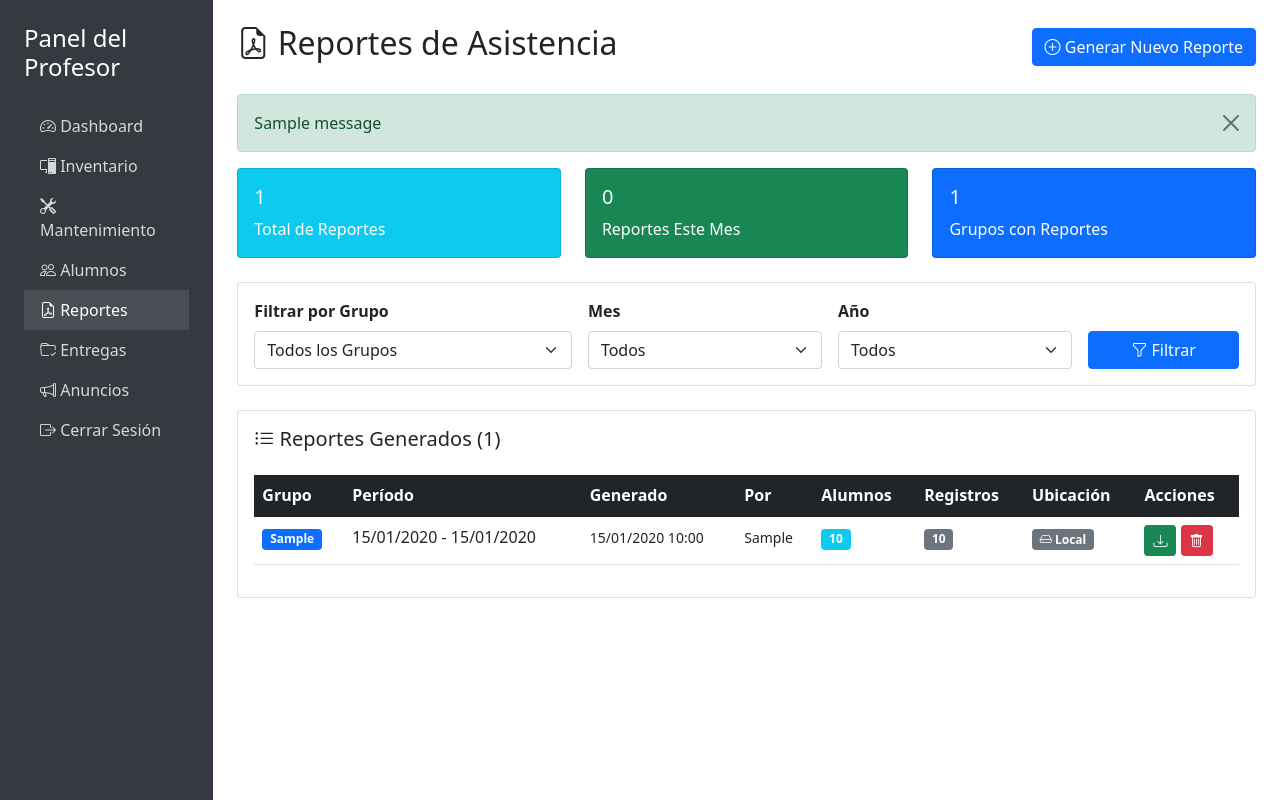
After one commit to vicmvg/taller-computoV2, a Flask app: page /admin/reportes-asistencia in a window 1280 px wide. The commit adds this page. Run offline with Flask 3, Linux system fonts and the light colour scheme; the visitor is signed in with stand-in values (Sample User, id 1); tables that the repository leaves empty hold one stand-in row (values such as "Sample post"); one stand-in notice (Sample message) is shown.

Commit message:
reportesasistencia

```diff
--- a/app.py
+++ b/app.py
@@ -118,6 +118,19 @@ class Asistencia(db.Model):
 
     # Relación para saber de quién es la asistencia
     alumno = db.relationship('UsuarioAlumno', backref=db.backref('asistencias', lazy=True))
+
+# --- MODELO PARA REGISTRO DE REPORTES GENERADOS ---
+class ReporteAsistencia(db.Model):
+    id = db.Column(db.Integer, primary_key=True)
+    grupo = db.Column(db.String(20), nullable=False)  # Ej: "6A"
+    fecha_inicio = db.Column(db.Date, nullable=False)
+    fecha_fin = db.Column(db.Date, nullable=True)  # Puede ser None si es solo un día
+    fecha_generacion = db.Column(db.DateTime, default=datetime.utcnow)
+    archivo_url = db.Column(db.String(500))  # URL de S3 o ruta local
+    nombre_archivo = db.Column(db.String(200))
+    generado_por = db.Column(db.String(100))  # Username del profesor
+    total_alumnos = db.Column(db.Integer, default=0)
+    total_registros = db.Column(db.Integer, default=0)
 
 # --- MODELO PARA ACTIVIDADES POR GRADO ---
 class ActividadGrado(db.Model):
@@ -366,6 +379,25 @@ def generar_pdf_asistencia(grupo, fecha_inicio, fecha_fin=None):
         f.write(buffer.getvalue())
 
     print(f"💾 PDF guardado localmente como respaldo")
+
+    # 🆕 REGISTRAR EL REPORTE EN LA BASE DE DATOS
+    try:
+        nuevo_reporte = ReporteAsistencia(
+            grupo=grupo,
+            fecha_inicio=fecha_inicio_obj,
+            fecha_fin=datetime.strptime(fecha_fin, '%Y-%m-%d').date() if fecha_fin else None,
+            archivo_url=file_url or f"reportes/{filename}",
+            nombre_archivo=filename,
+            generado_por=session.get('user', 'Sistema'),
+            total_alumnos=total_alumnos,
+            total_registros=total_registros
+        )
+        db.session.add(nuevo_reporte)
+        db.session.commit()
+        print(f"📝 Reporte registrado en base de datos")
+    except Exception as e:
+        print(f"⚠️ Error al registrar reporte en BD: {str(e)}")
+        # No afecta la generación del PDF
 
     # 🔥 IMPORTANTE: Devolver el buffer para descarga inmediata
     buffer.seek(0)  # Resetear el puntero al inicio
@@ -683,6 +715,144 @@ def calificar_entrega(id):
 
     flash(f'Entrega de {entrega.nombre_alumno} calificada con {entrega.estrellas} estrellas.', 'success')
     return redirect(url_for('ver_entregas_alumnos'))
+
+# --- RUTAS PARA VER REPORTES GENERADOS ---
+
+@app.route('/admin/reportes-asistencia')
+def ver_reportes_asistencia():
+    """Página para ver todos los reportes generados con filtros"""
+    if 'user' not in session or session.get('tipo_usuario') != 'profesor':
+        return redirect(url_for('login'))
+
+    # Obtener filtros
+    filtro_grupo = request.args.get('grupo', 'Todos')
+    filtro_mes = request.args.get('mes', '')
+    filtro_anio = request.args.get('anio', '')
+
+    # Query base
+    query = ReporteAsistencia.query
+
+    # Aplicar filtro de grupo
+    if filtro_grupo and filtro_grupo != 'Todos':
+        query = query.filter_by(grupo=filtro_grupo)
+
+    # Aplicar filtro de mes/año
+    if filtro_mes and filtro_anio:
+        try:
+            mes = int(filtro_mes)
+            anio = int(filtro_anio)
+            # Filtrar reportes del mes seleccionado
+            primer_dia = date(anio, mes, 1)
+            if mes == 12:
+                ultimo_dia = date(anio + 1, 1, 1) - timedelta(days=1)
+            else:
+                ultimo_dia = date(anio, mes + 1, 1) - timedelta(days=1)
+
+            query = query.filter(
+                ReporteAsistencia.fecha_inicio >= primer_dia,
+                ReporteAsistencia.fecha_inicio <= ultimo_dia
+            )
+        except:
+            pass
+
+    # Ordenar por fecha de generación (más reciente primero)
+    reportes = query.order_by(ReporteAsistencia.fecha_generacion.desc()).all()
+
+    # Obtener lista de grupos únicos para el filtro
+    grupos_disponibles = db.session.query(ReporteAsistencia.grupo).distinct().all()
+    grupos_disponibles = [g[0] for g in grupos_disponibles]
+
+    # Estadísticas
+    total_reportes = ReporteAsistencia.query.count()
+    reportes_este_mes = ReporteAsistencia.query.filter(
+        ReporteAsistencia.fecha_generacion >= date.today().replace(day=1)
+    ).count()
+
+    return render_template('admin/reportes_asistencia.html',
+                         reportes=reportes,
+                         grupos_disponibles=grupos_disponibles,
+                         filtro_grupo=filtro_grupo,
+                         filtro_mes=filtro_mes,
+                         filtro_anio=filtro_anio,
+                         total_reportes=total_reportes,
+                         reportes_este_mes=reportes_este_mes,
+                         fecha_hoy=date.today().isoformat())
+
+@app.route('/admin/descargar-reporte/<int:reporte_id>')
+def descargar_reporte_guardado(reporte_id):
+    """Descargar un reporte previamente generado"""
+    if 'user' not in session or session.get('tipo_usuario') != 'profesor':
+        return redirect(url_for('login'))
+
+    reporte = ReporteAsistencia.query.get_or_404(reporte_id)
+
+    try:
+        # Si está en S3
+        if reporte.archivo_url and reporte.archivo_url.startswith('http'):
+            if S3_ENDPOINT and S3_KEY and S3_SECRET:
+                s3 = boto3.client('s3',
+                                endpoint_url=S3_ENDPOINT,
+                                aws_access_key_id=S3_KEY,
+                                aws_secret_access_key=S3_SECRET,
+                                region_name='us-west-1')
+
+                # Extraer el key del archivo
+                key = f"reportes/{reporte.nombre_archivo}"
+
+                # Descargar desde S3
+                s3_object = s3.get_object(Bucket=S3_BUCKET, Key=key)
+                pdf_content = s3_object['Body'].read()
+
+                return send_file(
+                    BytesIO(pdf_content),
+                    mimetype='application/pdf',
+                    as_attachment=True,
+                    download_name=reporte.nombre_archivo
+                )
+
+        # Si está guardado localmente
+        return send_from_directory(
+            os.path.join(UPLOAD_FOLDER, 'reportes'),
+            reporte.nombre_archivo,
+            as_attachment=True
+        )
+
+    except Exception as e:
+        flash(f'Error al descargar reporte: {str(e)}', 'danger')
+        return redirect(url_for('ver_reportes_asistencia'))
+
+@app.route('/admin/eliminar-reporte/<int:reporte_id>')
+def eliminar_reporte(reporte_id):
+    """Eliminar un reporte del registro (no borra el archivo físico)"""
+    if 'user' not in session or session.get('tipo_usuario') != 'profesor':
+        return redirect(url_for('login'))
+
+    reporte = ReporteAsistencia.query.get_or_404(reporte_id)
+
+    try:
+        # Opcionalmente eliminar de S3
+        if reporte.archivo_url and reporte.archivo_url.startswith('http') and S3_ENDPOINT and S3_KEY and S3_SECRET:
+            try:
+                s3 = boto3.client('s3',
+                                endpoint_url=S3_ENDPOINT,
+                                aws_access_key_id=S3_KEY,
+                                aws_secret_access_key=S3_SECRET,
+                                region_name='us-west-1')
+                key = f"reportes/{reporte.nombre_archivo}"
+                s3.delete_object(Bucket=S3_BUCKET, Key=key)
+                print(f"🗑️ Archivo eliminado de S3: {key}")
+            except Exception as e:
+                print(f"⚠️ No se pudo eliminar de S3: {e}")
+
+        # Eliminar registro de la base de datos
+        db.session.delete(reporte)
+        db.session.commit()
+        flash('Reporte eliminado correctamente', 'success')
+
+    except Exception as e:
+        flash(f'Error al eliminar reporte: {str(e)}', 'danger')
+
+    return redirect(url_for('ver_reportes_asistencia'))
 
 # --- RUTAS DE ALUMNOS (PANEL Y SUBIDA DE TAREAS) ---
 
--- a/templates/admin/alumnos.html
+++ b/templates/admin/alumnos.html
@@ -66,6 +66,11 @@
                         <li class="nav-item">
                             <a class="nav-link active" href="{{ url_for('gestionar_alumnos') }}">
                                 <i class="bi bi-people"></i> Alumnos
+                            </a>
+                        </li>
+                        <li class="nav-item">
+                            <a class="nav-link" href="{{ url_for('ver_reportes_asistencia') }}">
+                                <i class="bi bi-file-earmark-pdf"></i> Reportes
                             </a>
                         </li>
                         <li class="nav-item">
--- /dev/null
+++ b/templates/admin/reportes_asistencia.html
@@ -0,0 +1,282 @@
+<!DOCTYPE html>
+<html lang="es">
+<head>
+    <meta charset="UTF-8">
+    <meta name="viewport" content="width=device-width, initial-scale=1.0">
+    <title>Reportes de Asistencia</title>
+    <link href="https://cdn.jsdelivr.net/npm/bootstrap@5.1.3/dist/css/bootstrap.min.css" rel="stylesheet">
+    <link rel="stylesheet" href="https://cdn.jsdelivr.net/npm/bootstrap-icons@1.8.1/font/bootstrap-icons.css">
+    <link rel="stylesheet" href="https://cdnjs.cloudflare.com/ajax/libs/font-awesome/6.0.0/css/all.min.css">
+    <style>
+        .sidebar {
+            min-height: 100vh;
+            background-color: #343a40;
+            color: white;
+        }
+        .sidebar .nav-link {
+            color: rgba(255,255,255,0.8);
+        }
+        .sidebar .nav-link:hover, .sidebar .nav-link.active {
+            color: white;
+            background-color: rgba(255,255,255,0.1);
+        }
+        .reporte-card {
+            transition: transform 0.2s;
+        }
+        .reporte-card:hover {
+            transform: translateY(-5px);
+            box-shadow: 0 4px 8px rgba(0,0,0,0.2);
+        }
+        .badge-s3 {
+            background-color: #ff9900;
+        }
+        .badge-local {
+            background-color: #6c757d;
+        }
+    </style>
+</head>
+<body>
+    <div class="container-fluid">
+        <div class="row">
+            <!-- Sidebar -->
+            <div class="col-md-3 col-lg-2 px-0 sidebar">
+                <div class="p-4">
+                    <h4 class="mb-4">Panel del Profesor</h4>
+                    <ul class="nav flex-column">
+                        <li class="nav-item">
+                            <a class="nav-link" href="{{ url_for('admin_dashboard') }}">
+                                <i class="bi bi-speedometer2"></i> Dashboard
+                            </a>
+                        </li>
+                        <li class="nav-item">
+                            <a class="nav-link" href="{{ url_for('inventario') }}">
+                                <i class="bi bi-pc-display"></i> Inventario
+                            </a>
+                        </li>
+                        <li class="nav-item">
+                            <a class="nav-link" href="{{ url_for('mantenimiento') }}">
+                                <i class="bi bi-tools"></i> Mantenimiento
+                            </a>
+                        </li>
+                        <li class="nav-item">
+                            <a class="nav-link" href="{{ url_for('gestionar_alumnos') }}">
+                                <i class="bi bi-people"></i> Alumnos
+                            </a>
+                        </li>
+                        <li class="nav-item">
+                            <a class="nav-link active" href="{{ url_for('ver_reportes_asistencia') }}">
+                                <i class="bi bi-file-earmark-pdf"></i> Reportes
+                            </a>
+                        </li>
+                        <li class="nav-item">
+                            <a class="nav-link" href="{{ url_for('ver_entregas_alumnos') }}">
+                                <i class="bi bi-folder-check"></i> Entregas
+                            </a>
+                        </li>
+                        <li class="nav-item">
+                            <a class="nav-link" href="{{ url_for('gestionar_anuncios') }}">
+                                <i class="bi bi-megaphone"></i> Anuncios
+                            </a>
+                        </li>
+                        <li class="nav-item">
+                            <a class="nav-link" href="{{ url_for('logout') }}">
+                                <i class="bi bi-box-arrow-right"></i> Cerrar Sesión
+                            </a>
+                        </li>
+                    </ul>
+                </div>
+            </div>
+
+            <!-- Main Content -->
+            <div class="col-md-9 col-lg-10 ms-sm-auto px-4 py-4">
+                <div class="d-flex justify-content-between align-items-center mb-4">
+                    <h2><i class="bi bi-file-earmark-pdf"></i> Reportes de Asistencia</h2>
+                    <a href="{{ url_for('gestionar_alumnos') }}" class="btn btn-primary">
+                        <i class="bi bi-plus-circle"></i> Generar Nuevo Reporte
+                    </a>
+                </div>
+
+                {% with messages = get_flashed_messages(with_categories=true) %}
+                    {% if messages %}
+                        {% for category, message in messages %}
+                            <div class="alert alert-{{ category }} alert-dismissible fade show">
+                                {{ message }}
+                                <button type="button" class="btn-close" data-bs-dismiss="alert"></button>
+                            </div>
+                        {% endfor %}
+                    {% endif %}
+                {% endwith %}
+
+                <!-- Stats Cards -->
+                <div class="row mb-4">
+                    <div class="col-md-4">
+                        <div class="card text-white bg-info">
+                            <div class="card-body">
+                                <h5 class="card-title">{{ total_reportes }}</h5>
+                                <p class="card-text">Total de Reportes</p>
+                            </div>
+                        </div>
+                    </div>
+                    <div class="col-md-4">
+                        <div class="card text-white bg-success">
+                            <div class="card-body">
+                                <h5 class="card-title">{{ reportes_este_mes }}</h5>
+                                <p class="card-text">Reportes Este Mes</p>
+                            </div>
+                        </div>
+                    </div>
+                    <div class="col-md-4">
+                        <div class="card text-white bg-primary">
+                            <div class="card-body">
+                                <h5 class="card-title">{{ grupos_disponibles|length }}</h5>
+                                <p class="card-text">Grupos con Reportes</p>
+                            </div>
+                        </div>
+                    </div>
+                </div>
+
+                <!-- Filtros -->
+                <div class="card mb-4">
+                    <div class="card-body">
+                        <form method="GET" action="{{ url_for('ver_reportes_asistencia') }}" class="row g-3">
+                            <div class="col-md-4">
+                                <label class="form-label fw-bold">Filtrar por Grupo</label>
+                                <select class="form-select" name="grupo" onchange="this.form.submit()">
+                                    <option value="Todos" {% if filtro_grupo == 'Todos' %}selected{% endif %}>Todos los Grupos</option>
+                                    {% for grupo in grupos_disponibles %}
+                                    <option value="{{ grupo }}" {% if filtro_grupo == grupo %}selected{% endif %}>{{ grupo }}</option>
+                                    {% endfor %}
+                                </select>
+                            </div>
+                            <div class="col-md-3">
+                                <label class="form-label fw-bold">Mes</label>
+                                <select class="form-select" name="mes">
+                                    <option value="">Todos</option>
+                                    <option value="1" {% if filtro_mes == '1' %}selected{% endif %}>Enero</option>
+                                    <option value="2" {% if filtro_mes == '2' %}selected{% endif %}>Febrero</option>
+                                    <option value="3" {% if filtro_mes == '3' %}selected{% endif %}>Marzo</option>
+                                    <option value="4" {% if filtro_mes == '4' %}selected{% endif %}>Abril</option>
+                                    <option value="5" {% if filtro_mes == '5' %}selected{% endif %}>Mayo</option>
+                                    <option value="6" {% if filtro_mes == '6' %}selected{% endif %}>Junio</option>
+                                    <option value="7" {% if filtro_mes == '7' %}selected{% endif %}>Julio</option>
+                                    <option value="8" {% if filtro_mes == '8' %}selected{% endif %}>Agosto</option>
+                                    <option value="9" {% if filtro_mes == '9' %}selected{% endif %}>Septiembre</option>
+                                    <option value="10" {% if filtro_mes == '10' %}selected{% endif %}>Octubre</option>
+                                    <option value="11" {% if filtro_mes == '11' %}selected{% endif %}>Noviembre</option>
+                                    <option value="12" {% if filtro_mes == '12' %}selected{% endif %}>Diciembre</option>
+                                </select>
+                            </div>
+                            <div class="col-md-3">
+                                <label class="form-label fw-bold">Año</label>
+                                <select class="form-select" name="anio">
+                                    <option value="">Todos</option>
+                                    {% for year in range(2024, 2030) %}
+                                    <option value="{{ year }}" {% if filtro_anio == year|string %}selected{% endif %}>{{ year }}</option>
+                                    {% endfor %}
+                                </select>
+                            </div>
+                            <div class="col-md-2">
+                                <label class="form-label fw-bold">&nbsp;</label>
+                                <button type="submit" class="btn btn-primary w-100">
+                                    <i class="bi bi-funnel"></i> Filtrar
+                                </button>
+                            </div>
+                        </form>
+                    </div>
+                </div>
+
+                <!-- Tabla de Reportes -->
+                <div class="card">
+                    <div class="card-body">
+                        <h5 class="card-title mb-4">
+                            <i class="bi bi-list-ul"></i>
+                            Reportes Generados ({{ reportes|length }})
+                        </h5>
+
+                        {% if reportes %}
+                        <div class="table-responsive">
+                            <table class="table table-hover">
+                                <thead class="table-dark">
+                                    <tr>
+                                        <th>Grupo</th>
+                                        <th>Período</th>
+                                        <th>Generado</th>
+                                        <th>Por</th>
+                                        <th>Alumnos</th>
+                                        <th>Registros</th>
+                                        <th>Ubicación</th>
+                                        <th>Acciones</th>
+                                    </tr>
+                                </thead>
+                                <tbody>
+                                    {% for reporte in reportes %}
+                                    <tr>
+                                        <td>
+                                            <span class="badge bg-primary">{{ reporte.grupo }}</span>
+                                        </td>
+                                        <td>
+                                            {% if reporte.fecha_fin %}
+                                                {{ reporte.fecha_inicio.strftime('%d/%m/%Y') }} - {{ reporte.fecha_fin.strftime('%d/%m/%Y') }}
+                                            {% else %}
+                                                {{ reporte.fecha_inicio.strftime('%d/%m/%Y') }}
+                                            {% endif %}
+                                        </td>
+                                        <td>
+                                            <small>{{ reporte.fecha_generacion.strftime('%d/%m/%Y %H:%M') }}</small>
+                                        </td>
+                                        <td>
+                                            <small>{{ reporte.generado_por }}</small>
+                                        </td>
+                                        <td>
+                                            <span class="badge bg-info">{{ reporte.total_alumnos }}</span>
+                                        </td>
+                                        <td>
+                                            <span class="badge bg-secondary">{{ reporte.total_registros }}</span>
+                                        </td>
+                                        <td>
+                                            {% if reporte.archivo_url.startswith('http') %}
+                                                <span class="badge badge-s3">
+                                                    <i class="bi bi-cloud"></i> iDrive e2
+                                                </span>
+                                            {% else %}
+                                                <span class="badge badge-local">
+                                                    <i class="bi bi-hdd"></i> Local
+                                                </span>
+                                            {% endif %}
+                                        </td>
+                                        <td>
+                                            <a href="{{ url_for('descargar_reporte_guardado', reporte_id=reporte.id) }}"
+                                               class="btn btn-sm btn-success"
+                                               title="Descargar PDF">
+                                                <i class="bi bi-download"></i>
+                                            </a>
+                                            <a href="{{ url_for('eliminar_reporte', reporte_id=reporte.id) }}"
+                                               class="btn btn-sm btn-danger"
+                                               onclick="return confirm('¿Eliminar este reporte del registro?')"
+                                               title="Eliminar">
+                                                <i class="bi bi-trash"></i>
+                                            </a>
+                                        </td>
+                                    </tr>
+                                    {% endfor %}
+                                </tbody>
+                            </table>
+                        </div>
+                        {% else %}
+                        <div class="alert alert-info text-center">
+                            <i class="bi bi-info-circle fs-1"></i>
+                            <p class="mt-3 mb-0">
+                                No hay reportes generados todavía.
+                                <a href="{{ url_for('gestionar_alumnos') }}">Genera tu primer reporte aquí</a>
+                            </p>
+                        </div>
+                        {% endif %}
+                    </div>
+                </div>
+            </div>
+        </div>
+    </div>
+
+    <script src="https://cdn.jsdelivr.net/npm/bootstrap@5.1.3/dist/js/bootstrap.bundle.min.js"></script>
+</body>
+</html>
```
